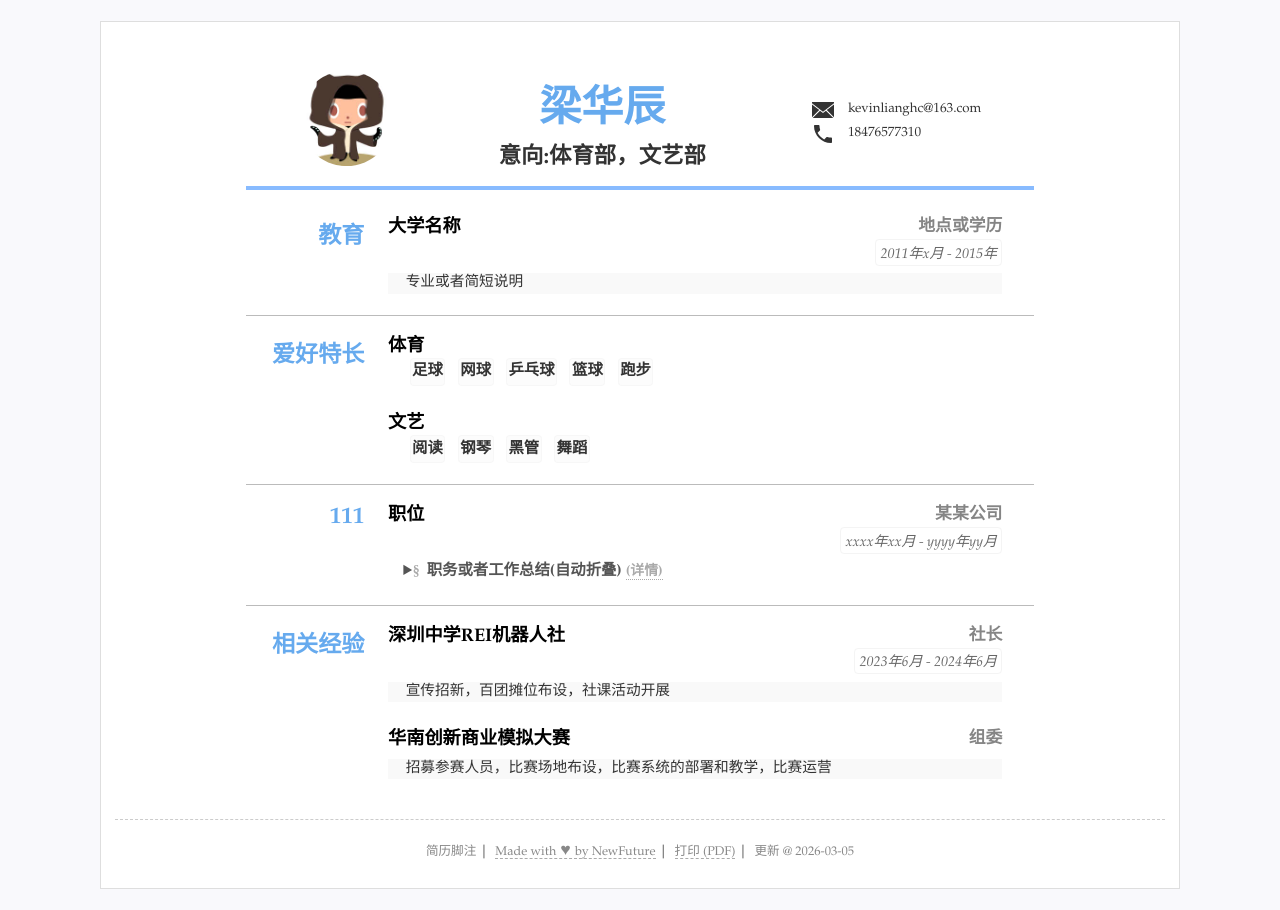
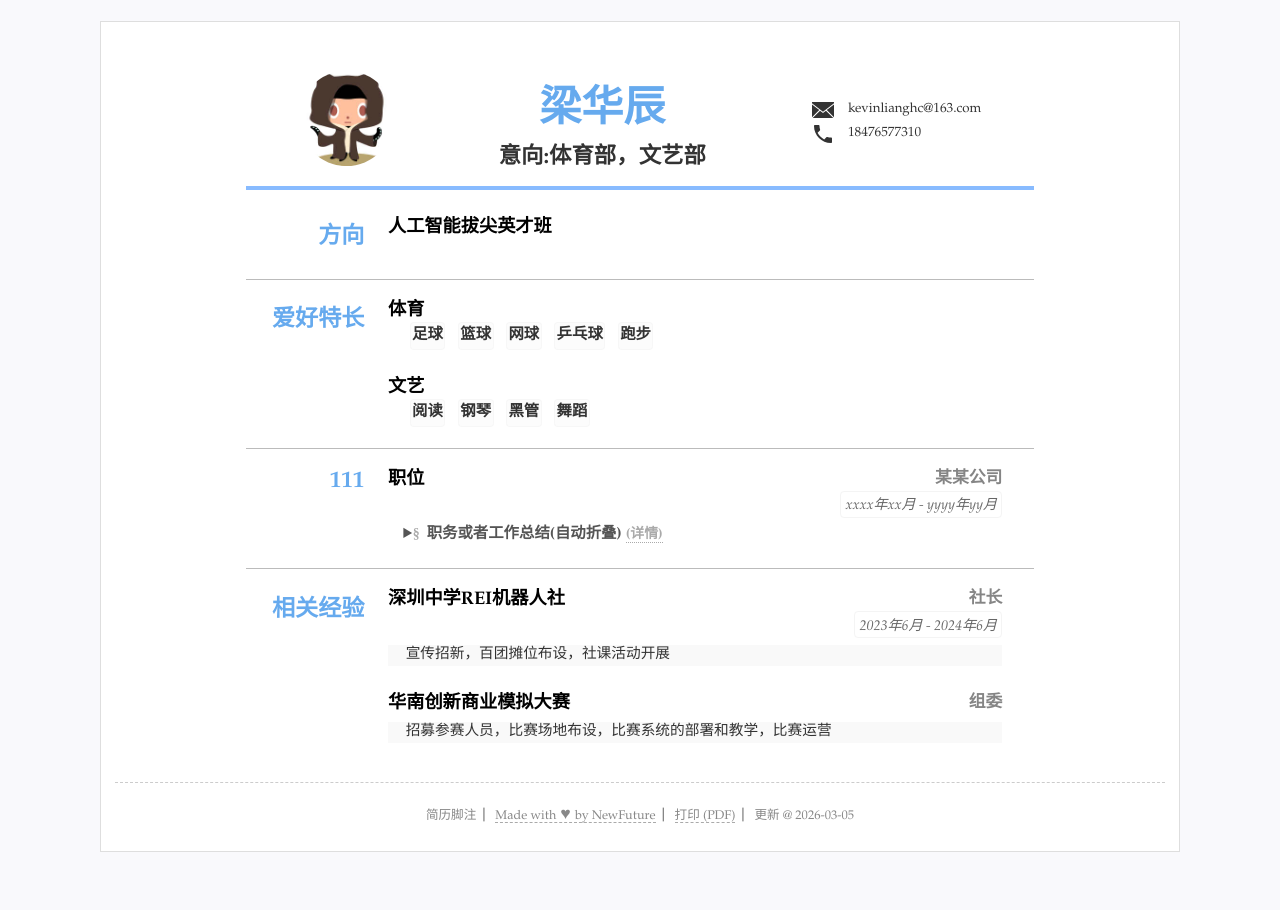
Before and after one commit to def-Kevin/resume, a Jekyll site: the page built from index.html, in a window 1280 px wide. Built offline with Jekyll 4.4.1, drawn with Linux system fonts in a browser that asks for light colours.

Commit message:
Update resume.yml

```diff
--- a/_data/resume.yml
+++ b/_data/resume.yml
@@ -22,12 +22,9 @@ contact: #联系方式连接等3~5行
 #main下面是主体内容，类别条数不限
 main: #简历主要内容，
 - type: education #类别为ID
-  name: 教育 #显示名称，空则使用type
+  name: 方向 #显示名称，空则使用type
   content: #内容基本格式 标题-副标题-日期-详细内容 (都允许空)
-  - title: 大学名称
-    duration: "2011年x月 - 2015年"
-    sub: 地点或学历
-    detail: 专业或者简短说明
+  - title: 人工智能拔尖英才班
 
 
 
@@ -37,9 +34,9 @@ main: #简历主要内容，
   - title: 体育
     items: #itmems 可以小块的方式显示
     - 足球
+    - 篮球
     - 网球
     - 乒乓球
-    - 篮球
     - 跑步
   - title: 文艺
     items: #itmems 可以小块的方式显示
@@ -48,16 +45,6 @@ main: #简历主要内容，
     - 黑管
     - 舞蹈
 
-# - type: skills
-#   # name: "技能"
-#   content:
-#   - title: 编程语言
-#     items: #itmems 可以小块的方式显示
-#     - 汉语
-#     - 语言2
-#     - 语言3
-#   - title: Skill Group
-#     summary: Consectetur, Adipiscing, Elit
 
 
 - type: experience1
```
